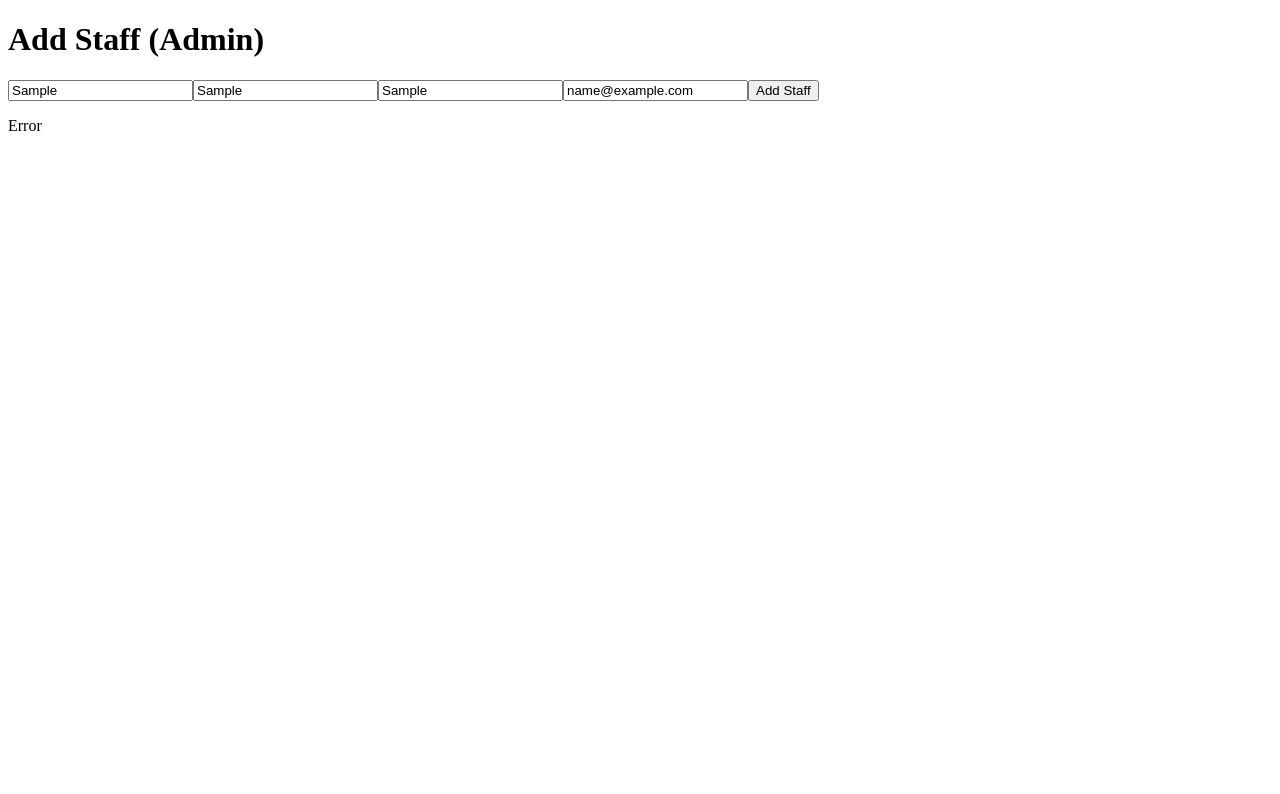
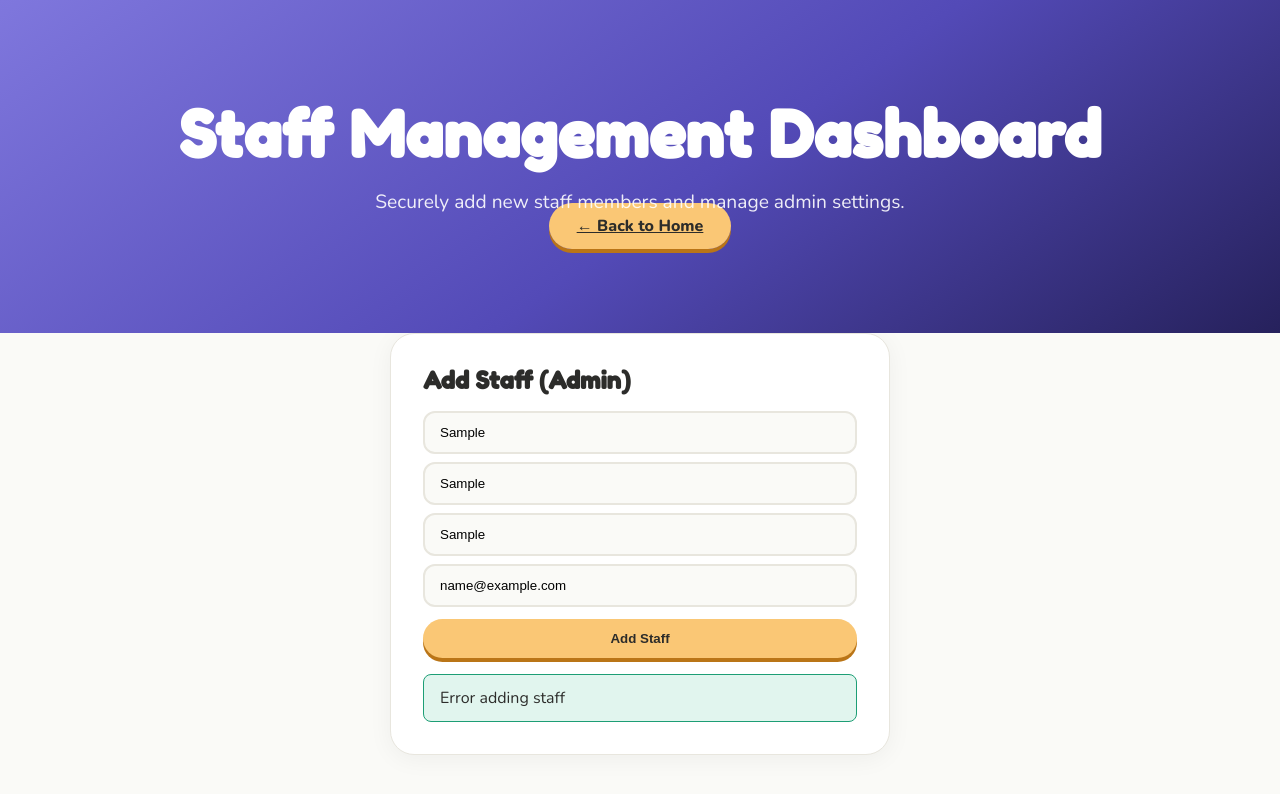
Before and after one commit to apreezofficial/edu-manager, a Next.js app in the folder frontend/: page /admin in a window 1280 px wide. Both pictures are taken after typing "Sample", "Sample", "Sample", "name@example.com" into the empty fields and a click on the button "Add Staff". Shown: the top 794 px of the page. Built offline with nearby package versions, Linux system fonts and the light colour scheme; no server answers.

Commit message:
added admin ui and well page

```diff
--- a/frontend/pages/admin.tsx
+++ b/frontend/pages/admin.tsx
@@ -1,6 +1,38 @@
-// pages/admin.tsx
+"use client";
 import { useState } from 'react';
 import { requestBackend } from '../utils/backendProxy';
+import Link from 'next/link';
+import React from 'react';
+
+function useReveal() {
+  const ref = React.useRef<HTMLDivElement>(null);
+  const [visible, setVisible] = useState(false);
+  React.useEffect(() => {
+    const el = ref.current; if (!el) return;
+    const obs = new IntersectionObserver(([e]) => {
+      if (e.isIntersecting) { setVisible(true); obs.disconnect(); }
+    }, { threshold: 0.1 });
+    obs.observe(el);
+    return () => obs.disconnect();
+  }, []);
+  return { ref, visible };
+}
+
+function Reveal({ children, delay = 0 }: { children: React.ReactNode; delay?: number }) {
+  const { ref, visible } = useReveal();
+  return (
+    <div
+      ref={ref}
+      style={{
+        opacity: visible ? 1 : 0,
+        transform: visible ? 'none' : 'translateY(28px)',
+        transition: `opacity .7s ease ${delay}ms, transform .7s ease ${delay}ms`,
+      }}
+    >
+      {children}
+    </div>
+  );
+}
 
 export default function Admin() {
   const [pin, setPin] = useState('');
@@ -13,23 +45,58 @@ export default function Admin() {
     e.preventDefault();
     try {
       const res = await requestBackend('/admin.php', 'POST', { pin, name, role, email });
-      setMsg(res.data.message || 'Staff added');
-    } catch (err:any) {
-      setMsg(err.response?.data?.error || 'Error');
+      setMsg(res.message || 'Staff added');
+    } catch (err: any) {
+      setMsg(err.response?.data?.error || 'Error adding staff');
     }
   };
 
+  const inp: React.CSSProperties = {
+    fontFamily: 'inherit',
+    width: '100%',
+    border: '2px solid #E8E6DE',
+    borderRadius: 12,
+    padding: '12px 15px',
+    fontSize: 14,
+    background: '#FAFAF7',
+    color: '#2C2C2A',
+    outline: 'none',
+    transition: 'border-color .2s',
+  };
+
   return (
-    <div className="container mx-auto p-8">
-      <h1 className="text-2xl mb-4">Add Staff (Admin)</h1>
-      <form onSubmit={handleSubmit} className="space-y-4">
-        <input placeholder="PIN" value={pin} onChange={e=>setPin(e.target.value)} required className="input"/>
-        <input placeholder="Name" value={name} onChange={e=>setName(e.target.value)} required className="input"/>
-        <input placeholder="Role" value={role} onChange={e=>setRole(e.target.value)} required className="input"/>
-        <input placeholder="Email" type="email" value={email} onChange={e=>setEmail(e.target.value)} required className="input"/>
-        <button type="submit" className="btn-primary">Add Staff</button>
-      </form>
-      {msg && <p className="mt-4">{msg}</p>}
-    </div>
+    <>
+      <style>{`
+        @import url('https://fonts.googleapis.com/css2?family=Fredoka+One&family=Nunito:wght@400;600;700;800&display=swap');
+        *, *::before, *::after { box-sizing:border-box;margin:0;padding:0; }
+        body { font-family:'Nunito',sans-serif;background:#FAFAF7;color:#2C2C2A;overflow-x:hidden; }
+        .admin-hero { background:linear-gradient(145deg,#7F77DD 0%,#534AB7 55%,#26215C 100%);padding:6rem 1.5rem;text-align:center;color:#fff;position:relative;overflow:hidden; }
+        .admin-hero h1 { font-family:'Fredoka One',cursive;font-size:clamp(2.4rem,6vw,4rem);margin-bottom:1rem; }
+        .admin-hero p { font-size:clamp(1rem,2vw,1.2rem);opacity:0.9; }
+        .admin-btn-primary { background:#FAC775;color:#2C2C2A;font-weight:800;border:none;border-radius:999px;padding:12px 28px;cursor:pointer;box-shadow:0 4px 0 #BA7517;transition:transform .15s,box-shadow .15s; }
+        .admin-btn-primary:hover { transform:translateY(-2px);box-shadow:0 6px 0 #BA7517; }
+        .admin-card { background:#fff;border-radius:24px;padding:2rem;border:1.5px solid #E8E6DE;box-shadow:0 4px 24px rgba(0,0,0,.05);max-width:500px;margin:auto; }
+        .admin-input { width:100%;border:2px solid #E8E6DE;border-radius:12px;padding:12px 15px;margin-top:0.5rem;background:#FAFAF7; }
+        .admin-msg { margin-top:1rem;padding:0.75rem 1rem;background:#E1F5EE;border:1px solid #1D9E75;border-radius:8px; }
+      `}</style>
+      <section className="admin-hero">
+        <h1>Staff Management Dashboard</h1>
+        <p>Securely add new staff members and manage admin settings.</p>
+        <Link href="/" className="admin-btn-primary">← Back to Home</Link>
+      </section>
+      <Reveal>
+        <div className="admin-card">
+          <h2 style={{ fontFamily: '"Fredoka One"', fontSize: '1.5rem', marginBottom: '0.5rem', color: '#2C2C2A' }}>Add Staff (Admin)</h2>
+          <form onSubmit={handleSubmit} className="space-y-4">
+            <input className="admin-input" placeholder="PIN" value={pin} onChange={e=>setPin(e.target.value)} required />
+            <input className="admin-input" placeholder="Name" value={name} onChange={e=>setName(e.target.value)} required />
+            <input className="admin-input" placeholder="Role" value={role} onChange={e=>setRole(e.target.value)} required />
+            <input className="admin-input" type="email" placeholder="Email" value={email} onChange={e=>setEmail(e.target.value)} required />
+            <button type="submit" className="admin-btn-primary" style={{ width: '100%', marginTop: '0.75rem' }}>Add Staff</button>
+          </form>
+          {msg && <div className="admin-msg">{msg}</div>}
+        </div>
+      </Reveal>
+    </>
   );
 }
--- /dev/null
+++ b/frontend/pages/index.tsx
@@ -0,0 +1,59 @@
+"use client";
+import Link from 'next/link';
+import React from 'react';
+
+function useReveal() {
+  const ref = React.useRef<HTMLDivElement>(null);
+  const [visible, setVisible] = React.useState(false);
+  React.useEffect(() => {
+    const el = ref.current; if (!el) return;
+    const obs = new IntersectionObserver(([e]) => {
+      if (e.isIntersecting) { setVisible(true); obs.disconnect(); }
+    }, { threshold: 0.1 });
+    obs.observe(el);
+    return () => obs.disconnect();
+  }, []);
+  return { ref, visible };
+}
+
+function Reveal({ children, delay = 0 }: { children: React.ReactNode; delay?: number }) {
+  const { ref, visible } = useReveal();
+  return (
+    <div
+      ref={ref}
+      style={{
+        opacity: visible ? 1 : 0,
+        transform: visible ? 'none' : 'translateY(28px)',
+        transition: `opacity .7s ease ${delay}ms, transform .7s ease ${delay}ms`,
+      }}
+    >
+      {children}
+    </div>
+  );
+}
+
+export default function Home() {
+  return (
+    <>
+      <style>{`
+        @import url('https://fonts.googleapis.com/css2?family=Fredoka+One&family=Nunito:wght@400;600;700;800&display=swap');
+        *, *::before, *::after { box-sizing:border-box;margin:0;padding:0; }
+        body { font-family:'Nunito',sans-serif;background:#FAFAF7;color:#2C2C2A;overflow-x:hidden; }
+        .home-hero { background:linear-gradient(145deg,#7F77DD 0%,#534AB7 55%,#26215C 100%);padding:6rem 1.5rem;text-align:center;color:#fff; }
+        .home-hero h1 { font-family:'Fredoka One',cursive;font-size:clamp(2.4rem,6vw,4rem);margin-bottom:1rem; }
+        .home-hero p { font-size:clamp(1rem,2vw,1.2rem);opacity:0.9; }
+        .home-btn { background:#FAC775;color:#2C2C2A;font-weight:800;border:none;border-radius:999px;padding:12px 28px;margin:0.5rem;cursor:pointer;box-shadow:0 4px 0 #BA7517;transition:transform .15s,box-shadow .15s; }
+        .home-btn:hover { transform:translateY(-2px);box-shadow:0 6px 0 #BA7517; }
+        .nav-links { display:flex;gap:1rem;justify-content:center;margin-top:1.5rem; }
+      `}</style>
+      <section className="home-hero">
+        <h1>Delightsome School</h1>
+        <p>Welcome to our vibrant community – where learning meets joy.</p>
+        <div className="nav-links">
+          <Link href="/admissions" className="home-btn">Admissions</Link>
+          <Link href="/admin" className="home-btn">Admin Dashboard</Link>
+        </div>
+      </section>
+    </>
+  );
+}
```
